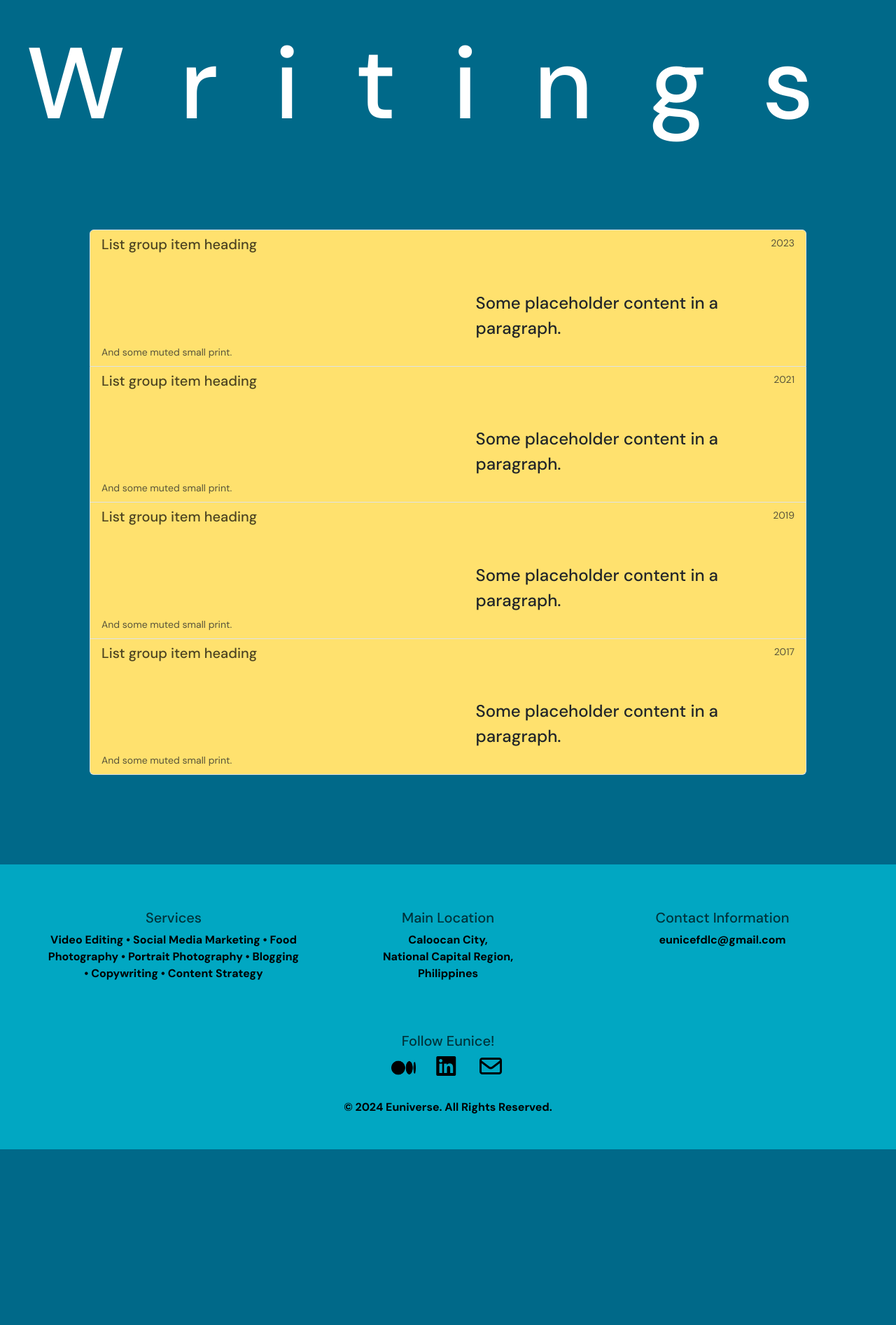
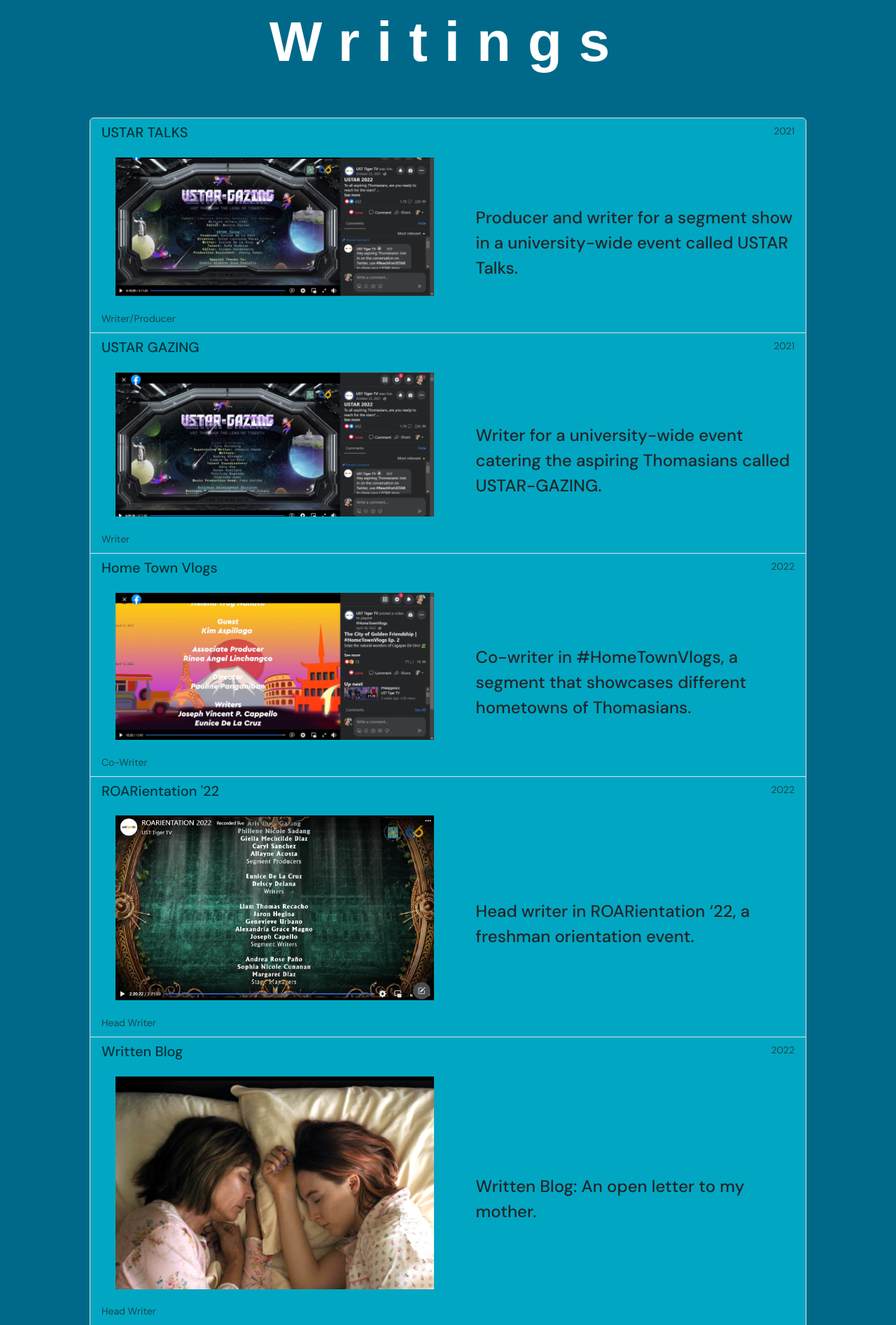
Before and after one commit to Althea-Creates/euniverse-portfolio, a Laravel app: page /writings in a window 1280 px wide. Shown: the part 161-2054 px from the top of the page at 70% size. Before the commit the page ends 1803 px from the top, so only its background shows below. Run offline with Laravel 12, Linux system fonts and the light colour scheme.

Commit message:
about + writings page updated

```diff
--- a/public/css/styles.css
+++ b/public/css/styles.css
@@ -183,23 +183,36 @@ a{
 
   .bg-about-card{
     color: #eaebed;
-    background-color: #007090;
+    background-color: #01a7c2;
     font-family: sans-serif;
+    margin: 5%;
   }
 
   /* WRITINGS PAGE */
   .writings-container{
     margin-bottom: 0%;
     padding: 0%;
+    font-size:10vh;
+    font-weight: bold;
+    font-family: sans-serif;
+    letter-spacing: 3vh;
+  }
+  .list{
+    padding-left: 10%;
+    padding-right: 10%;
   }
   .list-group{
-    padding: 10%;
+    padding: 0%;
     margin: 0%;
   }
   .list-group-item{
-    background-color: #FFE16E;
+    background-color: #01a7c2;
   }
-
+  .image-writing{
+    max-width: 50%;
+    height: auto;
+    padding: 2%;
+  }
   /* PROJECTS PAGE */
   *{
       padding:0;
--- a/resources/views/projects.blade.php
+++ b/resources/views/projects.blade.php
@@ -38,9 +38,9 @@
 
                 <div class="galler-filters" align="center">
                     <button class="filter-button" data-filter="all">All</button>
-                    <button class="filter-button" data-filter="category1">Designing</button>
-                    <button class="filter-button" data-filter="category2">Development</button>
-                    <button class="filter-button" data-filter="category3">Graphics</button>
+                    <button class="filter-button" data-filter="category1">Digital</button>
+                    <button class="filter-button" data-filter="category2">Photos</button>
+                    <button class="filter-button" data-filter="category3">Videos</button>
                 </div>
 
                 <br/>
--- a/resources/views/writings.blade.php
+++ b/resources/views/writings.blade.php
@@ -21,42 +21,103 @@
 <body>
     @include('partials.header')
     <div class="writings-container text-center text-white">
-        <h1 class="mt-5">Writings</h1>
+        <span class="mt-5">Writings</span>
     </div>
-    <div class="list-group">
+    <div class="list mt-5 mb-5">
+      <div class="list-group mt-0">
         <a href="https://open.spotify.com/track/1fCKxY62wMnayTNSr3S3GN?si=0528af12b1c04d64" class="list-group-item list-group-item-action">
             <div class="d-flex w-100 justify-content-between">
-              <h5 class="mb-1">List group item heading</h5>
-              <small class="text-muted"><b>2023</b></small>
+              <h5 class="mb-1">USTAR TALKS</h5>
+              <small class="text-muted"><b>2021</b></small>
             </div>
-            <p class="mb-1">Some placeholder content in a paragraph.</p>
-            <small class="text-muted"><b>And some muted small print.</b></small>
+            <div class="d-flex align-items-center">
+              <img src="{{ asset('asset/writings/ustar-talks.png') }}" class="image-writing img-fluid" alt="writing img"/>
+              <p class="ms-0 mb-1">Producer and writer for a segment show in a university-wide event called USTAR Talks.</p>
+            </div>
+            <small class="text-muted"><b>Writer/Producer</b></small>
         </a>
         <a href="https://www.youtube.com/watch?v=J1Ip2sC_lss" class="list-group-item list-group-item-action">
           <div class="d-flex w-100 justify-content-between">
-            <h5 class="mb-1">List group item heading</h5>
+            <h5 class="mb-1">USTAR GAZING</h5>
             <small class="text-muted"><b>2021</b></small>
           </div>
-          <p class="mb-1">Some placeholder content in a paragraph.</p>
-          <small class="text-muted"><b>And some muted small print.</b></small>
+          <div class="d-flex align-items-center">
+            <img src="{{ asset('asset/writings/ustar-gazing.png') }}" class="image-writing img-fluid" alt="writing img"/>
+            <p class="ms-0 mb-1"> Writer for a university-wide event catering the aspiring Thomasians called USTAR-GAZING.</p>
+          </div>
+          <small class="text-muted"><b>Writer</b></small>
         </a>
         <a href="https://www.youtube.com/watch?v=Abm_cwj-c9M" class="list-group-item list-group-item-action">
           <div class="d-flex w-100 justify-content-between">
-            <h5 class="mb-1">List group item heading</h5>
-            <small class="text-muted"><b>2019</b></small>
+            <h5 class="mb-1">Home Town Vlogs</h5>
+            <small class="text-muted"><b>2022</b></small>
           </div>
-          <p class="mb-1">Some placeholder content in a paragraph.</p>
-          <small class="text-muted"><b>And some muted small print.</b></small>
+          <div class="d-flex align-items-center">
+            <img src="{{ asset('asset/writings/hometownvlogs.png') }}" class="image-writing img-fluid" alt="writing img"/>
+            <p class="ms-0 mb-1"> Co-writer in #HomeTownVlogs, a segment that showcases different hometowns of Thomasians.</p>
+          </div>
+          <small class="text-muted"><b>Co-Writer</b></small>
         </a>
         <a href="https://www.youtube.com/watch?v=Abm_cwj-c9M" class="list-group-item list-group-item-action">
-            <div class="d-flex w-100 justify-content-between">
-              <h5 class="mb-1">List group item heading</h5>
-              <small class="text-muted"><b>2017</b></small>
-            </div>
-            <p class="mb-1">Some placeholder content in a paragraph.</p>
-            <small class="text-muted"><b>And some muted small print.</b></small>
-          </a>
+          <div class="d-flex w-100 justify-content-between">
+            <h5 class="mb-1">ROARientation '22</h5>
+            <small class="text-muted"><b>2022</b></small>
+          </div>
+          <div class="d-flex align-items-center">
+            <img src="{{ asset('asset/writings/roarientation.png') }}" class="image-writing img-fluid" alt="writing img"/>
+            <p class="ms-0 mb-1"> Head writer in ROARientation ‘22, a freshman orientation event.</p>
+          </div>
+          <small class="text-muted"><b>Head Writer</b></small>
+        </a>
+        <a href="https://ust-casachronicle.blogspot.com/2022/05/an-open-letter-to-my-mother.html?fbclid=IwAR0gnmI-4st_YvjL25NhMcmocQLZhsnbtrQF0HuvsIqfmf9Ap4Gl9zoP7rM"
+          class="list-group-item list-group-item-action">
+          <div class="d-flex w-100 justify-content-between">
+            <h5 class="mb-1">Written Blog</h5>
+            <small class="text-muted"><b>2022</b></small>
+          </div>
+          <div class="d-flex align-items-center">
+            <img src="{{ asset('asset/writings/blog.jpg') }}" class="image-writing img-fluid" alt="writing img"/>
+            <p class="ms-0 mb-1">Written Blog: An open letter to my mother.</p>
+          </div>
+          <small class="text-muted"><b>Head Writer</b></small>
+        </a>
+        <a href="https://www.youtube.com/watch?v=Abm_cwj-c9M" class="list-group-item list-group-item-action">
+          <div class="d-flex w-100 justify-content-between">
+            <h5 class="mb-1">Commissioned write-up</h5>
+            <small class="text-muted"><b>2022</b></small>
+          </div>
+          <div class="d-flex align-items-center">
+            <img src="{{ asset('asset/writings/commision.png') }}" class="image-writing img-fluid" alt="writing img"/>
+            <p class="ms-0 mb-1">A commissioned write-up.</p>
+          </div>
+          <small class="text-muted"><b>Writer</b></small>
+        </a>
       </div>
+    </div>
+
+    <div class="writings-container text-center text-white">
+      <span class="mt-5">Caption Writings</span>
+    </div>
+    {{-- row 1 --}}
+    <div class="container">
+      <div class="row row-cols-4">
+        <div class="col">
+          <img src="{{ asset('asset/writings/blog.jpg') }}" class="img-fluid" alt="writing img"/>
+        </div>
+        <div class="col">
+          <img src="{{ asset('asset/writings/blog.jpg') }}" class="img-fluid" alt="writing img"/>
+        </div>
+        <div class="col">
+          <img src="{{ asset('asset/writings/blog.jpg') }}" class="img-fluid" alt="writing img"/>
+        </div>
+        <div class="col">
+          <img src="{{ asset('asset/writings/blog.jpg') }}" class="img-fluid" alt="writing img"/>
+        </div>
+      </div>
+      <p class="text-center ms-0">
+        Writing captions for posts disseminated on social media platforms
+      </p>
+    </div>
 
     @include('partials.footer')
 </body>
```
Also changed, not shown: resources/views/about.blade.php (+8 -1 lines), public/asset/writings/blog.jpg (added), public/asset/writings/commision.png (added), public/asset/writings/hometownvlogs.png (added), public/asset/writings/roarientation.png (added), public/asset/writings/ustar-gazing.png (added), public/asset/writings/ustar-talks.png (added).
